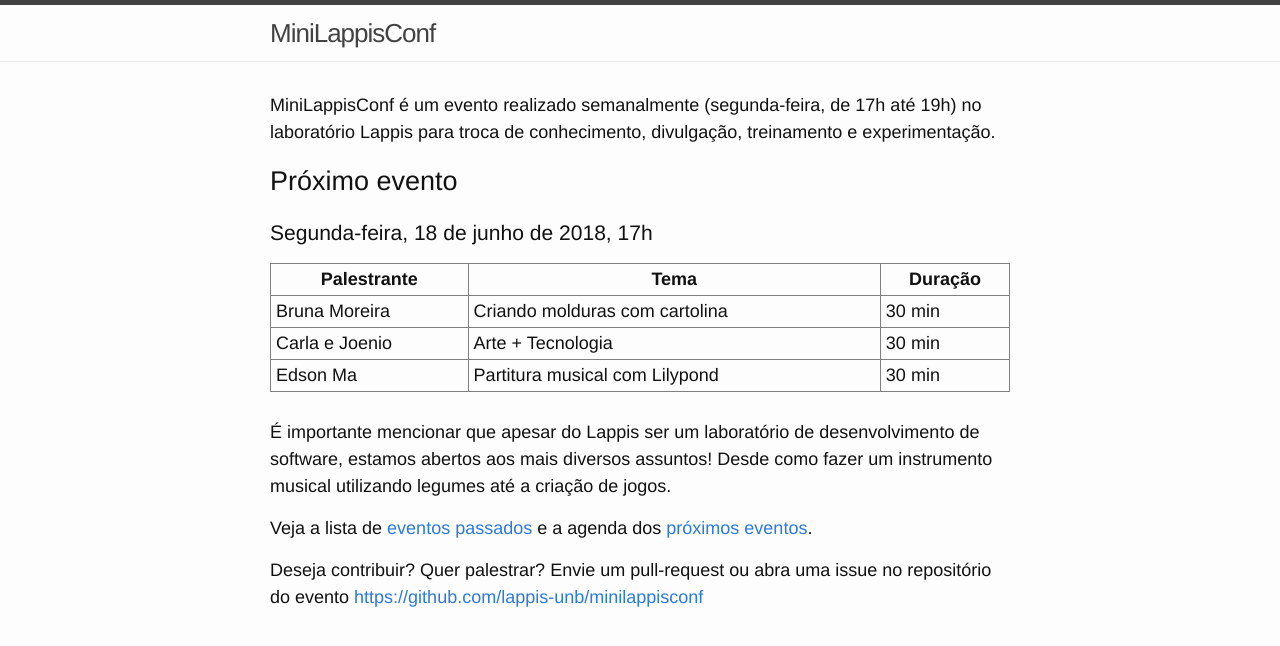
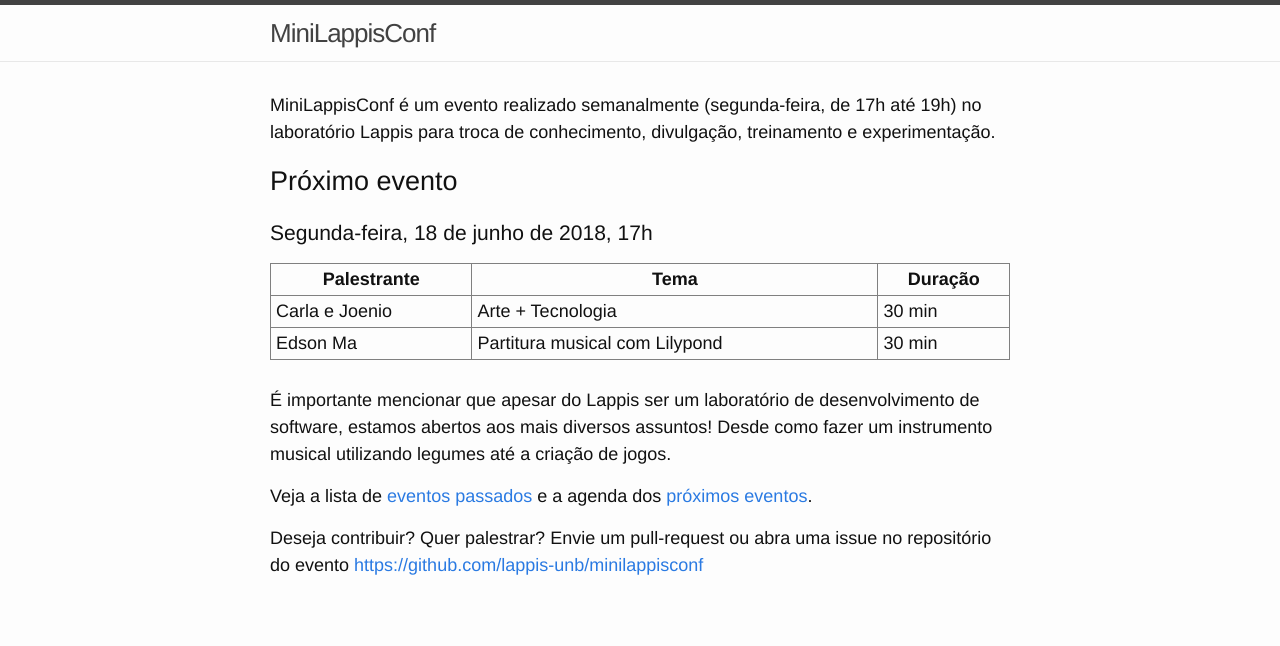
Before and after one commit to lappis-unb/MiniLappisConf, a Jekyll site: the page built from index.md, in a window 1280 px wide. Shown: the top 646 px of the page. Built offline with Jekyll 4.4.1, drawn with Linux system fonts in a browser that asks for light colours.

Commit message:
Update index.md

```diff
--- a/index.md
+++ b/index.md
@@ -12,7 +12,6 @@ e experimentação.
 
 | Palestrante     | Tema                                    | Duração |
 | --------------- | --------------------------------------- | ------- |
-| Bruna Moreira   | Criando molduras com cartolina          | 30 min  |
 | Carla e Joenio  | Arte + Tecnologia                       | 30 min  |
 | Edson Ma        | Partitura musical com Lilypond          | 30 min  |
 
```
